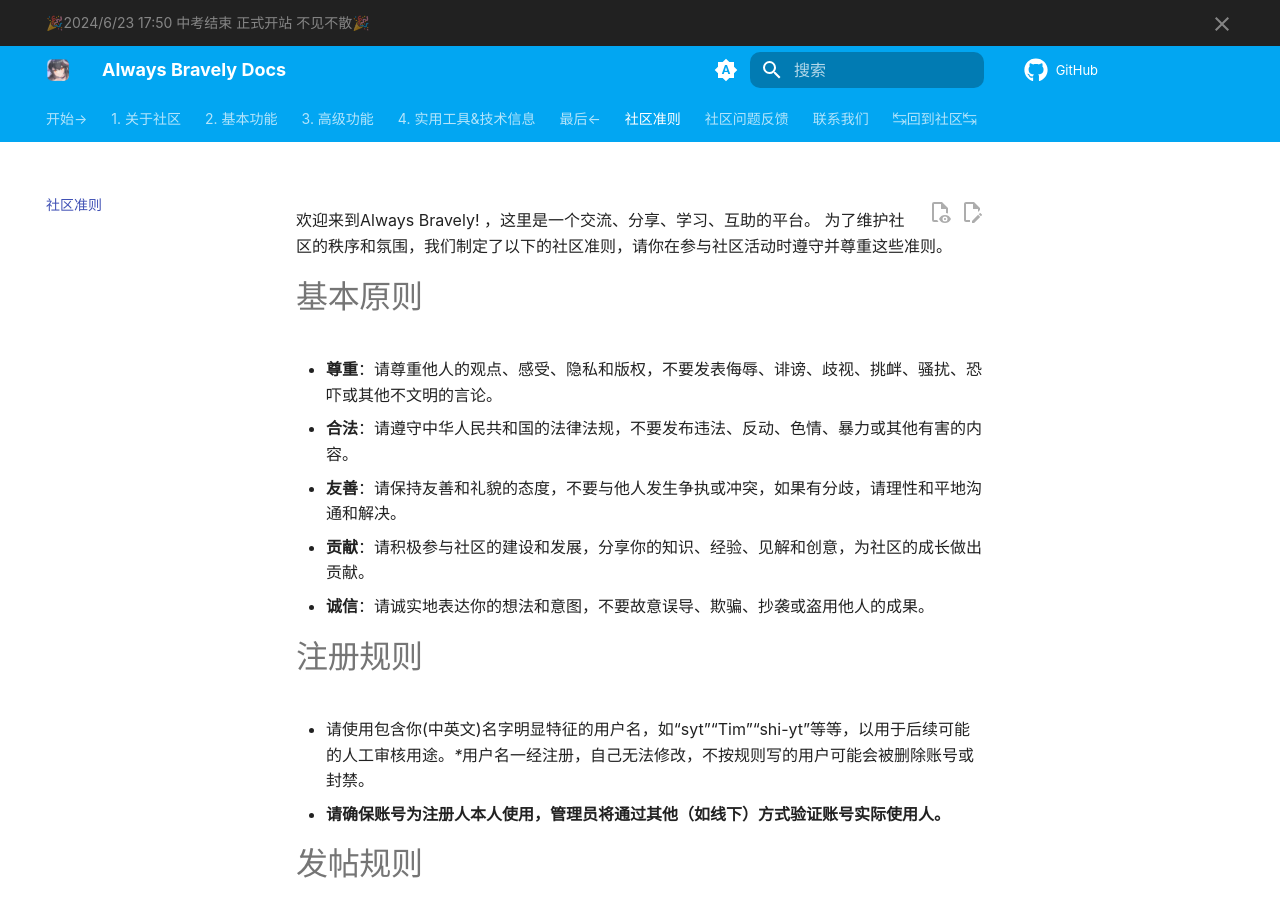
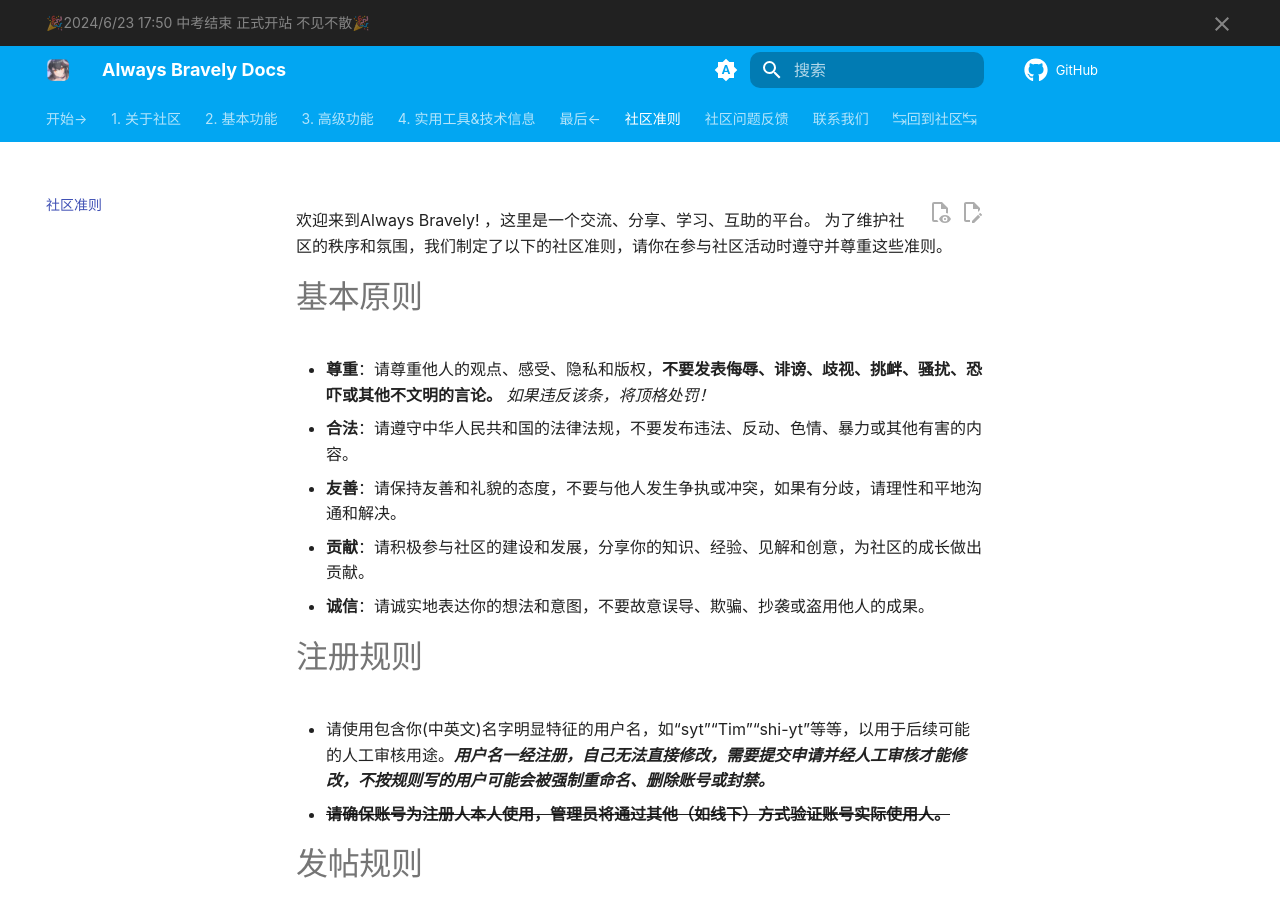
Before and after one commit to html5syt/Always-Bravely-Docs, an MkDocs documentation site: the page built from docs/about/社区准则.md, in a window 1280 px wide and 900 px high. Built offline with MkDocs 1.6.1 and Material for MkDocs 9.7.7, drawn with Linux system fonts in a browser that asks for light colours; comment, search, counter and statistics services are not loaded; a style sheet for code colours, icons or effects is not loaded; some of the changed text lies outside the part shown.

Commit message:
Commit 2024-06-26 22:15:08:210

```diff
--- a/docs/about/社区准则.md
+++ b/docs/about/社区准则.md
@@ -3,7 +3,7 @@
 
 # 基本原则
 
-* **尊重**：请尊重他人的观点、感受、隐私和版权，不要发表侮辱、诽谤、歧视、挑衅、骚扰、恐吓或其他不文明的言论。
+* **尊重**：请尊重他人的观点、感受、隐私和版权，**不要发表侮辱、诽谤、歧视、挑衅、骚扰、恐吓或其他不文明的言论。** *如果违反该条，将顶格处罚！*
 * **合法**：请遵守中华人民共和国的法律法规，不要发布违法、反动、色情、暴力或其他有害的内容。
 * **友善**：请保持友善和礼貌的态度，不要与他人发生争执或冲突，如果有分歧，请理性和平地沟通和解决。
 * **贡献**：请积极参与社区的建设和发展，分享你的知识、经验、见解和创意，为社区的成长做出贡献。
@@ -11,8 +11,8 @@
 
 # 注册规则
 
-* 请使用包含你(中英文)名字明显特征的用户名，如“syt”“Tim”“shi-yt”等等，以用于后续可能的人工审核用途。***用户名一经注册，自己无法修改，不按规则写的用户可能会被删除账号或封禁。
-* **请确保账号为注册人本人使用，管理员将通过其他（如线下）方式验证账号实际使用人。**
+* 请使用包含你(中英文)名字明显特征的用户名，如“syt”“Tim”“shi-yt”等等，以用于后续可能的人工审核用途。***用户名一经注册，自己无法直接修改，需要提交申请并经人工审核才能修改，不按规则写的用户可能会被强制重命名、删除账号或封禁。***
+* ~~**请确保账号为注册人本人使用，管理员将通过其他（如线下）方式验证账号实际使用人。**~~
 
 # 发帖规则
 
```
Also changed, not shown: other parts of docs/about/社区准则.md (+1 -1 lines), docs/about/contact.md (+7 -1 lines), docs/basic/2.6.个人设置.md (+3 -0 lines), docs/index.md (+6 -1 lines), 1 other file.
